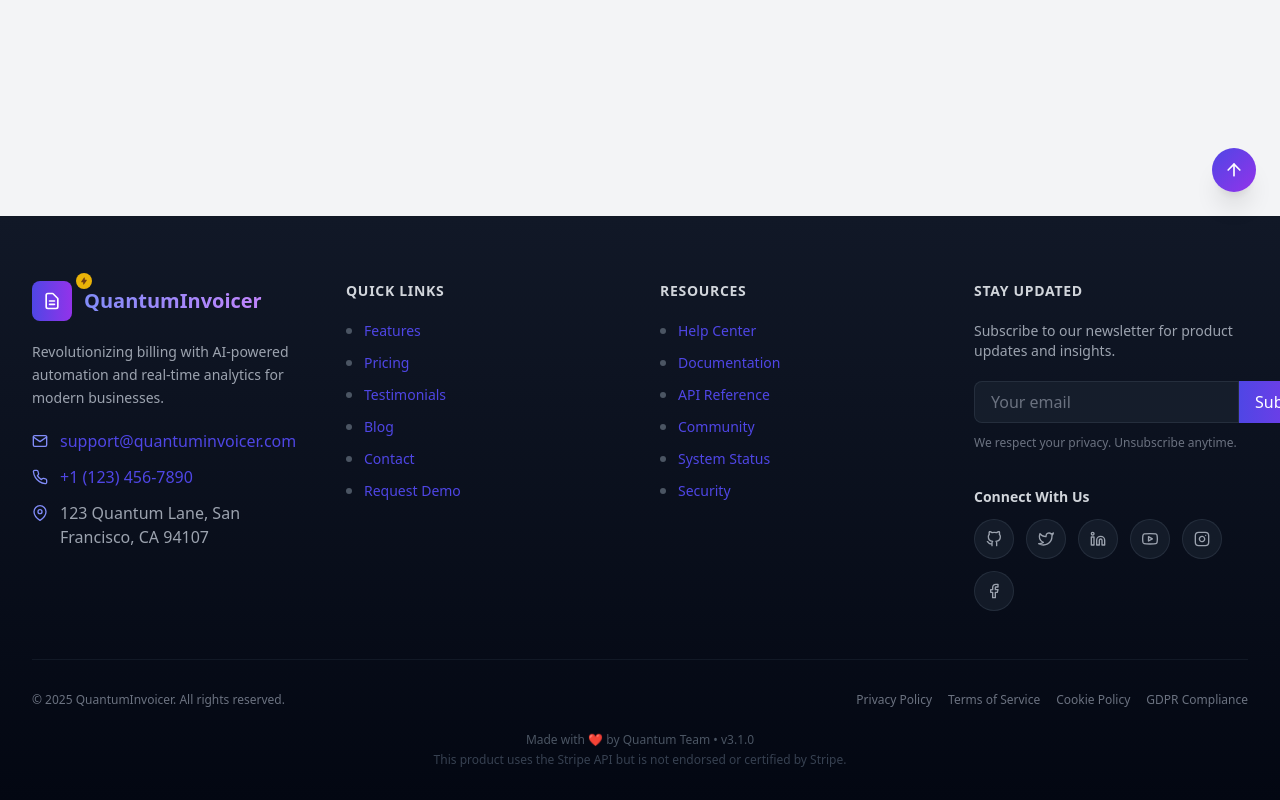
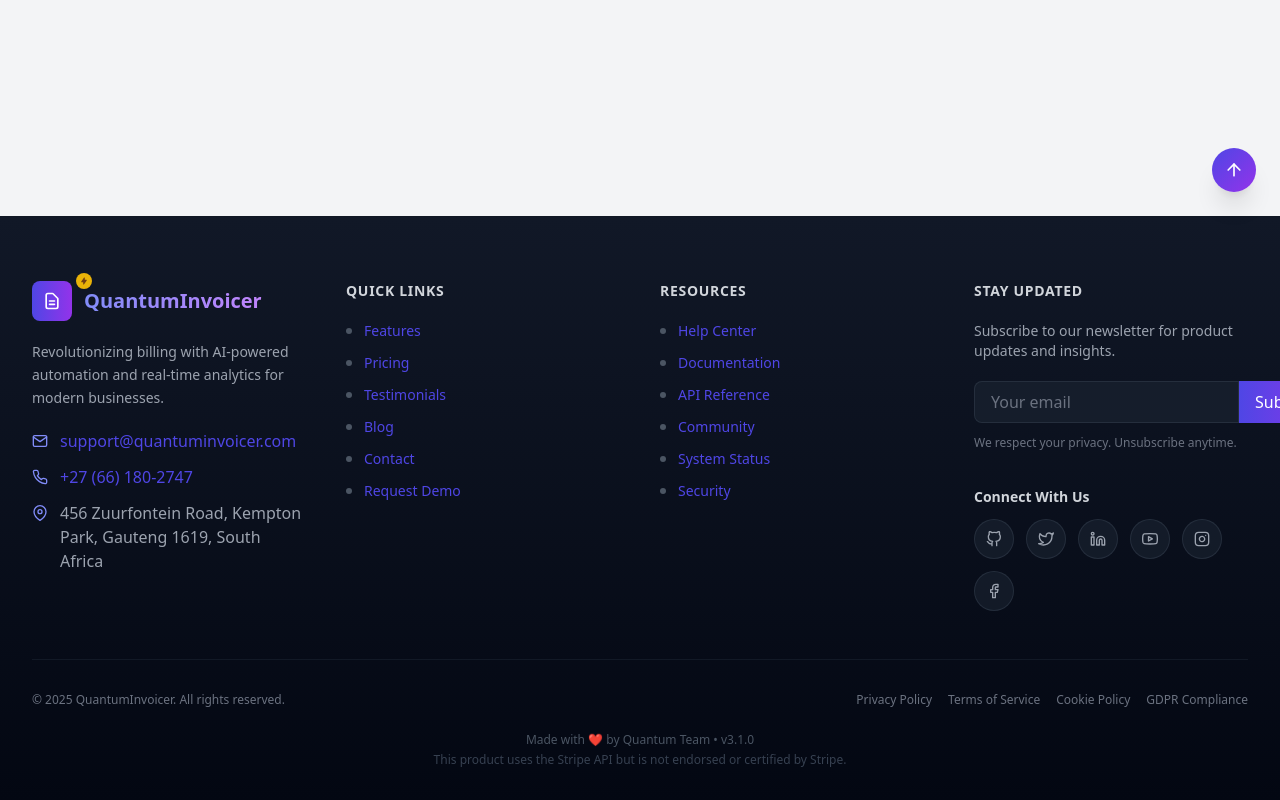
Before and after one commit to jackson951/invoicing-system-web-app, a React (Create React App) app: page /gdpr in a window 1280 px wide. Shown: the part 584-1384 px from the top of the page. Built offline with nearby package versions, Linux system fonts and the light colour scheme.

Commit message:
minor issues, footer

```diff
--- a/src/components/footer.jsx
+++ b/src/components/footer.jsx
@@ -68,9 +68,17 @@ const Footer = () => {
   };
 
   const socialLinks = [
-    { icon: <FiGithub />, label: "GitHub", url: "https://github.com" },
+    {
+      icon: <FiGithub />,
+      label: "GitHub",
+      url: "https://github.com/jackson951",
+    },
     { icon: <FiTwitter />, label: "Twitter", url: "https://twitter.com" },
-    { icon: <FiLinkedin />, label: "LinkedIn", url: "https://linkedin.com" },
+    {
+      icon: <FiLinkedin />,
+      label: "LinkedIn",
+      url: "https://www.linkedin.com/in/jackson-khuto-625360267/",
+    },
     { icon: <FiYoutube />, label: "YouTube", url: "https://youtube.com" },
     { icon: <FiInstagram />, label: "Instagram", url: "https://instagram.com" },
     { icon: <FiFacebook />, label: "Facebook", url: "https://facebook.com" },
@@ -179,12 +187,14 @@ const Footer = () => {
                   href="tel:+11234567890"
                   className="hover:text-indigo-300 transition-colors duration-300"
                 >
-                  +1 (123) 456-7890
+                  +27 (66) 180-2747
                 </a>
               </div>
               <div className="flex items-start">
                 <FiMapPin className="mt-1 mr-3 text-indigo-400 flex-shrink-0" />
-                <span>123 Quantum Lane, San Francisco, CA 94107</span>
+                <span>
+                  456 Zuurfontein Road, Kempton Park, Gauteng 1619, South Africa
+                </span>
               </div>
             </div>
           </motion.div>
```
